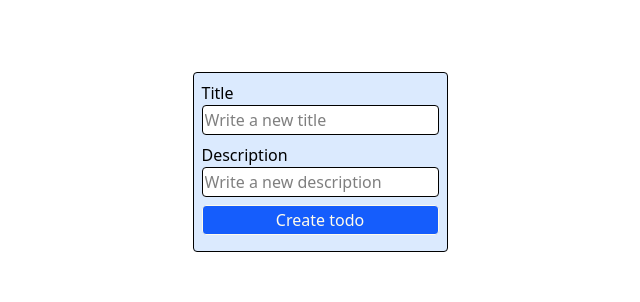
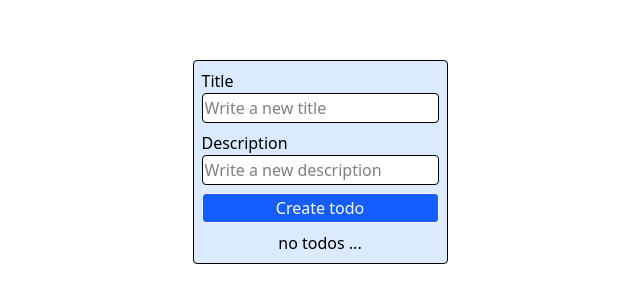
Before and after one commit to bemyexe/asia-escape, a React (Vite) app: page / in a window 1280 px wide. Shown: the part 238-540 px from the top of the page, without its empty margins (320-960 px from the left). Built offline with nearby package versions, Linux system fonts and the light colour scheme.

Commit message:
feat: local storage logic

```diff
--- a/src/app/app.tsx
+++ b/src/app/app.tsx
@@ -3,20 +3,28 @@ import {nanoid} from 'nanoid';
 
 import type {FilterTodos, Todo, TodoStatus} from '../shared/api';
 import {TodoFilters, TodoList, TodoPanel} from '../shared/components';
-import {cn} from '../shared/utils';
+import {
+  cn,
+  getTodosFromLocalStorage,
+  saveTodosToLocalStorage,
+} from '../shared/utils';
 
 interface Props {
   className?: string;
 }
 
-const DEFAULT_TODOS: Todo[] = [];
-
 const DEFAULT_FILTER = 'all';
 
 export const App = ({className}: Props) => {
-  const [todos, setTodos] = React.useState<Todo[]>(DEFAULT_TODOS);
+  const [todos, setTodos] = React.useState<Todo[]>(() =>
+    getTodosFromLocalStorage()
+  );
 
   const [filter, setFilter] = React.useState<FilterTodos>(DEFAULT_FILTER);
+
+  React.useEffect(() => {
+    saveTodosToLocalStorage(todos);
+  }, [todos]);
 
   const handleAddTodo = (
     title: Todo['title'],
@@ -64,11 +72,15 @@ export const App = ({className}: Props) => {
             handleFilterChange={handleFilterChange}
           />
         )}
-        <TodoList
-          todos={filteredTodos}
-          handleDeleteTodo={handleDeleteTodo}
-          handleToggleTodo={handleToggleTodo}
-        />
+        {todos.length > 0 ? (
+          <TodoList
+            todos={filteredTodos}
+            handleDeleteTodo={handleDeleteTodo}
+            handleToggleTodo={handleToggleTodo}
+          />
+        ) : (
+          <div>no todos ...</div>
+        )}
       </div>
     </div>
   );
--- a/src/shared/ui/select.tsx
+++ b/src/shared/ui/select.tsx
@@ -14,7 +14,9 @@ export const Select = ({options, className, ...props}: Props) => {
   return (
     <select className={cn('border rounded p-1', className)} {...props}>
       {options.map((option) => (
-        <option value={option.value}>{option.label}</option>
+        <option key={option.label} value={option.value}>
+          {option.label}
+        </option>
       ))}
     </select>
   );
--- a/src/shared/utils.ts
+++ b/src/shared/utils.ts
@@ -1,6 +1,24 @@
 import {type ClassValue, clsx} from 'clsx';
 import {twMerge} from 'tailwind-merge';
+
+import type {Todo} from './api';
+
+const TODOS_KEY = 'todos';
 
 export function cn(...inputs: ClassValue[]) {
   return twMerge(clsx(inputs));
 }
+
+export const getTodosFromLocalStorage = (): Todo[] => {
+  try {
+    const data = localStorage.getItem('todos');
+
+    return data ? JSON.parse(data) : [];
+  } catch {
+    return [];
+  }
+};
+
+export const saveTodosToLocalStorage = (todos: Todo[]) => {
+  localStorage.setItem(TODOS_KEY, JSON.stringify(todos));
+};
```
